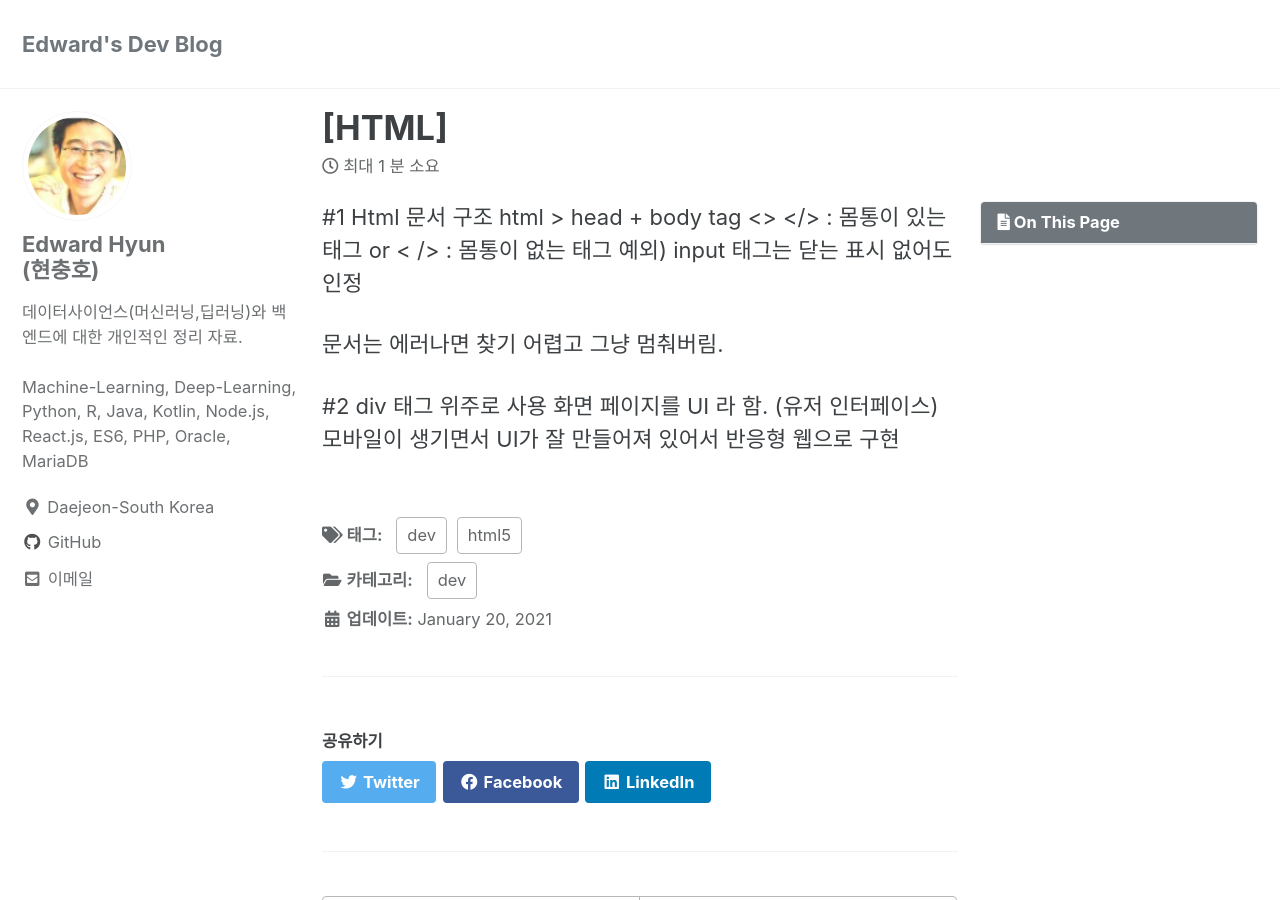
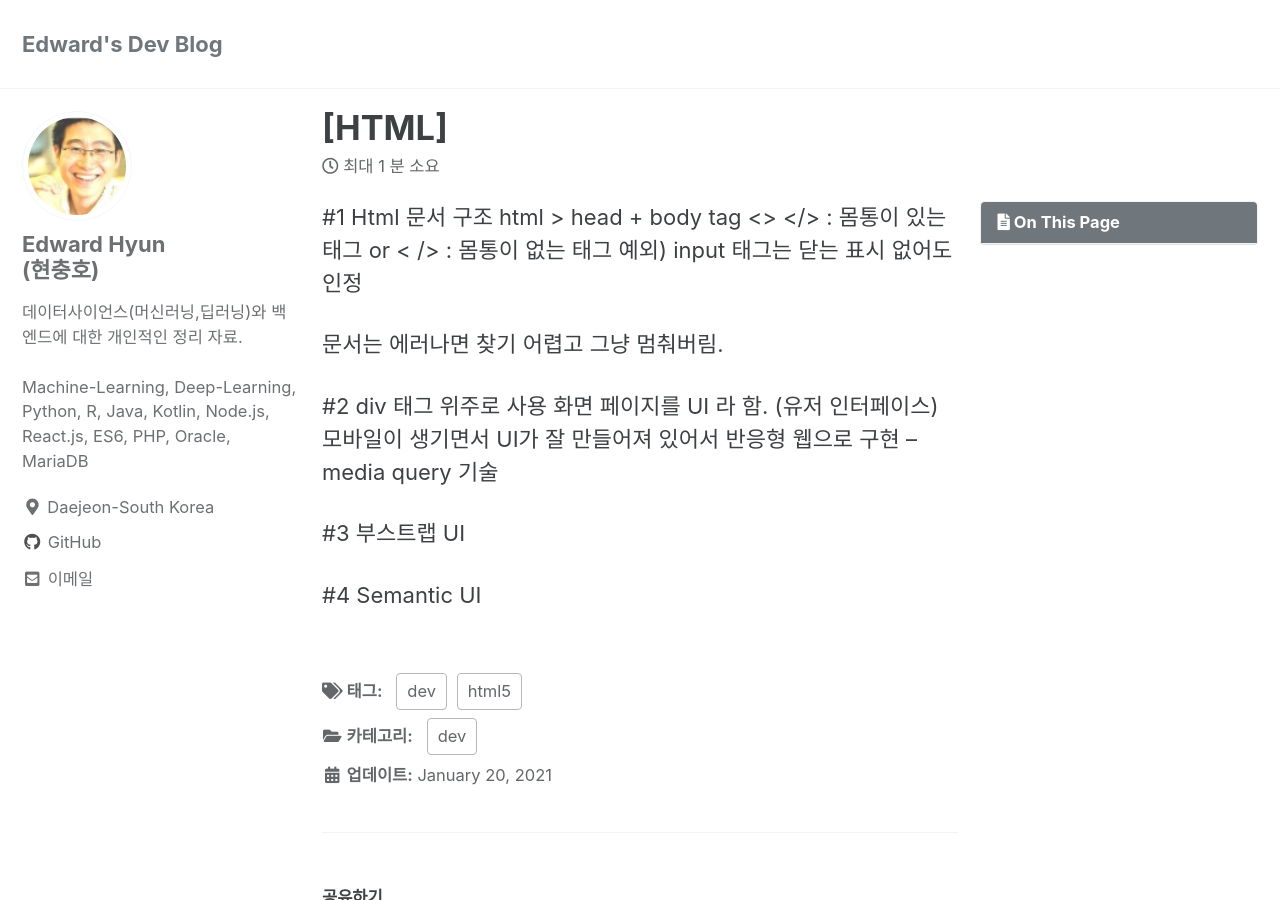
Before and after one commit to iamhch24/iamhch24.github.io, a Jekyll site: the page built from _posts/2021-01-20-[HTML].md, in a window 1280 px wide and 900 px high. Built offline with Jekyll 4.4.1, drawn with Linux system fonts in a browser that asks for light colours; cached includes are drawn as plain includes.

Commit message:
_posts/2021-01-20-[HTML].md updated from https://stackedit.io/

```diff
--- a/_posts/2021-01-20-[HTML].md
+++ b/_posts/2021-01-20-[HTML].md
@@ -17,11 +17,17 @@ tag <> </> : 몸통이 있는 태그 or <   /> : 몸통이 없는 태그 예외)
 
 #2 div 태그 위주로 사용
 화면 페이지를 UI 라 함. (유저 인터페이스)
-모바일이 생기면서 UI가 잘 만들어져 있어서 반응형 웹으로 구현
+모바일이 생기면서 UI가 잘 만들어져 있어서 반응형 웹으로 구현 -- media query 기술
+
+#3 부스트랩 UI
+
+#4 Semantic UI
+
+
 
 
 
 
 <!--stackedit_data:
-eyJoaXN0b3J5IjpbLTQ2NDM4MDkwXX0=
+eyJoaXN0b3J5IjpbMTYxMzIwNDgzMF19
 -->
```
